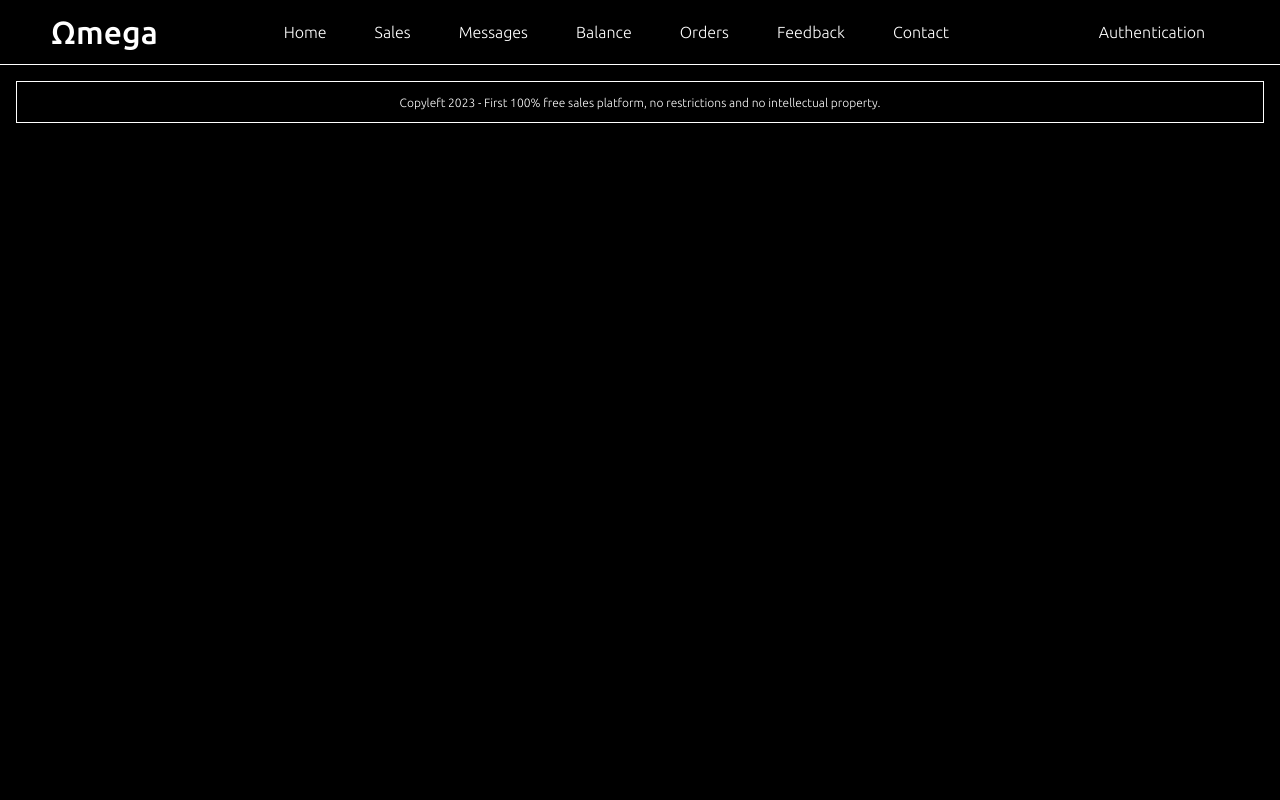
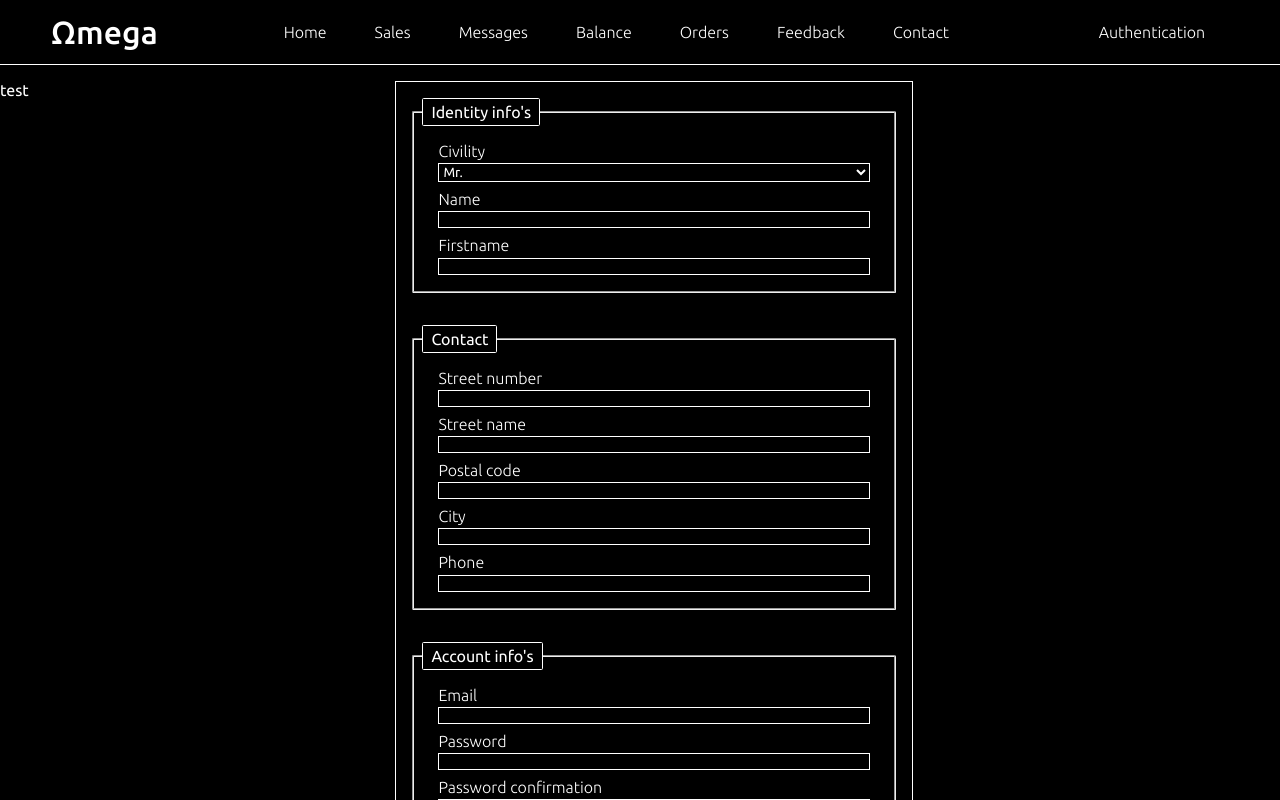
Before and after one commit to bcicada/tp04_weber-klipfel_brice, an Angular app: page / in a window 1280 px wide. Shown: the top 800 px of the page. Built offline with nearby package versions, Linux system fonts and the light colour scheme.

Commit message:
Adding content and aside with SCSS associate

```diff
--- a/src/app/app.component.html
+++ b/src/app/app.component.html
@@ -10,7 +10,7 @@
 
     <body>
       <app-header></app-header>
-
+      <app-content></app-content>
       <app-footer></app-footer>
     </body>
 </html>
--- a/src/app/app.module.ts
+++ b/src/app/app.module.ts
@@ -5,12 +5,16 @@ import { AppRoutingModule } from './app-routing.module';
 import { AppComponent } from './app.component';
 import { HeaderComponent } from './header/header.component';
 import { FooterComponent } from './footer/footer.component';
+import { ContentComponent } from './content/content.component';
+import { AsideComponent } from './aside/aside.component';
 
 @NgModule({
   declarations: [
     AppComponent,
     HeaderComponent,
-    FooterComponent
+    FooterComponent,
+    ContentComponent,
+    AsideComponent
   ],
   imports: [
     BrowserModule,
--- /dev/null
+++ b/src/app/aside/aside.component.html
@@ -0,0 +1,3 @@
+<aside>
+    <p>test</p>
+</aside>
--- /dev/null
+++ b/src/app/content/content.component.html
@@ -0,0 +1,71 @@
+<main>
+    <app-aside></app-aside>
+    <section>
+        <form action="#">
+            <fieldset>
+                <legend>Identity info's</legend>
+                <div class="form-container">
+                    <div class="item">
+                        <label for="civility">Civility</label>
+                        <select name="civility" required>
+                            <option value="mister">Mr.</option>
+                            <option value="madame">Ms.</option>
+                            <option value="miss">Miss.</option>
+                        </select>
+                    </div>
+                    <div class="item">
+                        <label for="name">Name</label>
+                        <input type="text" name="name" required>
+                    </div>
+                    <div class="item">
+                        <label for="fname">Firstname</label>
+                        <input type="text" name="fname" required>
+                    </div>
+                </div>
+            </fieldset>
+            <fieldset>
+                <legend>Contact</legend>
+                <div class="form-container">
+                    <div class="item">
+                        <label for="snum">Street number</label>
+                        <input type="text" name="snum" required>
+                    </div>
+                    <div class="item">
+                        <label for="sname">Street name</label>
+                        <input type="text" name="sname" required>
+                    </div>
+                    <div class="item">
+                        <label for="pcode">Postal code</label>
+                        <input type="text" name="pcode" required>
+                    </div>
+                    <div class="item">
+                        <label for="city">City</label>
+                        <input type="text" name="city" required>
+                    </div>
+                    <div class="item">
+                        <label for="phone">Phone</label>
+                        <input type="tel" name="phone" required>
+                    </div>
+                </div>
+            </fieldset>
+            <fieldset>
+                <legend>Account info's</legend>
+                <div class="form-container">
+                    <div class="item">
+                        <label for="email">Email</label>
+                        <input type="email" name="email" required>
+                    </div>
+                    <div class="item">
+                        <label for="password">Password</label>
+                        <input type="password" name="password" required>
+                    </div>
+                    <div class="item">
+                        <label for="pconfirmation">Password confirmation</label>
+                        <input type="password" name="pconfirmation" required>
+                    </div>
+                </div>
+            </fieldset>
+            <button type="submit">Send</button>
+        </form>
+    </section>
+</main>
--- /dev/null
+++ b/src/app/content/content.component.scss
@@ -0,0 +1,71 @@
+@import "../../vars";
+
+main {
+    display: flex;
+    flex-direction: row;
+    aside {
+        height: calc(100vh - 4.75rem - 5rem);
+    }
+    section {
+        display: flex;
+        flex-direction: row;
+        align-items: center;
+        justify-content: center;
+        height: inherit;
+        width: -webkit-fill-available;
+        width: -moz-available;
+        form {
+            display: flex;
+            flex-direction: column;
+            align-items: center;
+            justify-content: center;
+            border: 0.1rem solid $color-white;
+            fieldset {
+                margin: 1rem;
+                border-radius: 0.1rem;
+                min-width: 30rem;
+                legend {
+                    border: 0.1rem solid $color-white;
+                    border-radius: 0.1rem;
+                    color: $color-white;
+                    font-family: 'ubuntu-regular';
+                    font-size: 1rem;
+                    padding: 0.25rem 0.5rem;
+                    margin: 0 0.5rem;
+                }
+                .form-container {
+                    margin: 1rem;
+                    .item {
+                        display: flex;
+                        flex-direction: column;
+                        margin: 0.5rem;
+                        label {
+                            color: $color-white;
+                            font-family: 'ubuntu-light';
+                            margin-bottom: 0.2rem;
+                        }
+                        select, input {
+                            border: 0.1rem solid $color-white;
+                            color: $color-white;
+                            background-color: $color-black;
+                            width: inherit;
+                        }
+                    }
+                }
+            }
+            button {
+                margin: 1rem;
+                padding: 0.25rem 1rem;
+                width: -webkit-fill-available;
+                width: -moz-available;
+                font-family: 'ubuntu-bold';
+                color: $color-white;
+                border: 0.1rem solid $color-white;
+                &:hover {
+                    border: 0.1rem solid $color-green;
+                    color: $color-green;
+                }
+            }
+        }
+    }
+}
--- a/src/styles.scss
+++ b/src/styles.scss
@@ -6,6 +6,7 @@
     margin: 0;
     padding: 0;
     background-color: $color_black;
+    color: $color_white;
     list-style: none;
     text-decoration: none;
     font-family: 'ubuntu-regular';
```
Also changed, not shown: src/app/aside/aside.component.ts (added, +10 -0 lines), src/app/content/content.component.ts (added, +10 -0 lines), src/app/aside/aside.component.scss (added), 2 other files (tests, documents, lock files or other folders).
